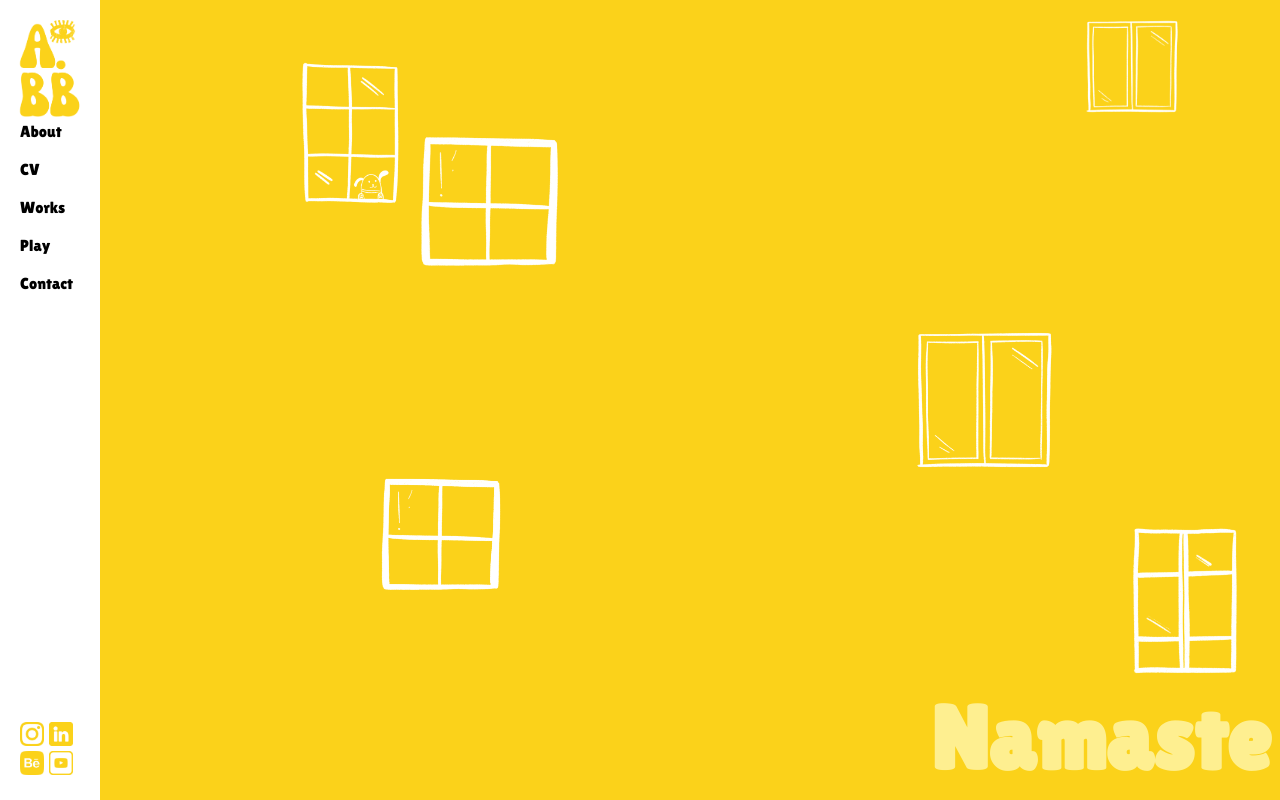
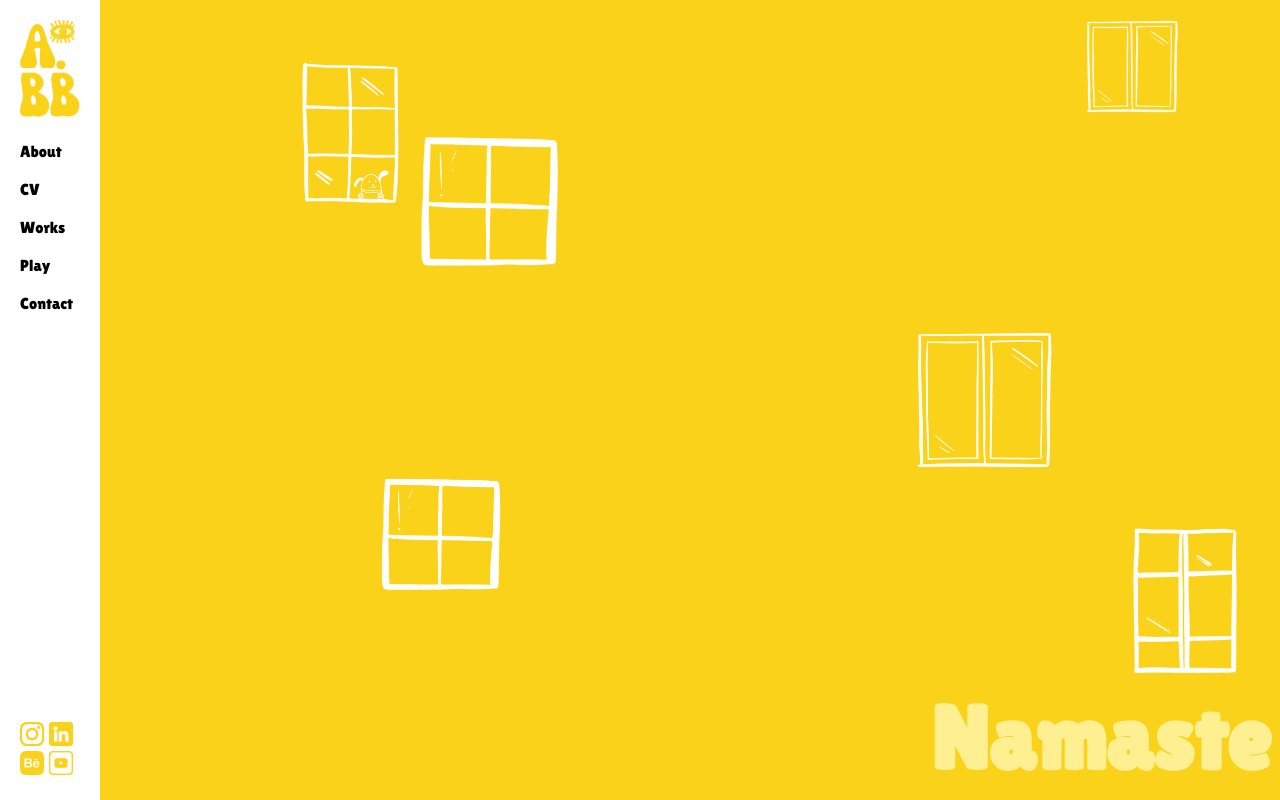
Before and after one commit to amruta712b/amruta-portfolio-website, an Astro site: page / in a window 1280 px wide. Built offline with nearby package versions, Linux system fonts and the light colour scheme; Astro itself is replaced by a stand-in of ours.

Commit message:
sidebar changes

```diff
--- a/src/layouts/FixedSidebarLayout.astro
+++ b/src/layouts/FixedSidebarLayout.astro
@@ -121,7 +121,7 @@
         width: 130%;
         display: block;
         transition: transform 0.3s ease;
-        padding-bottom: 0px;
+        padding-bottom: 10px;
       }
 
       .socials {
```
